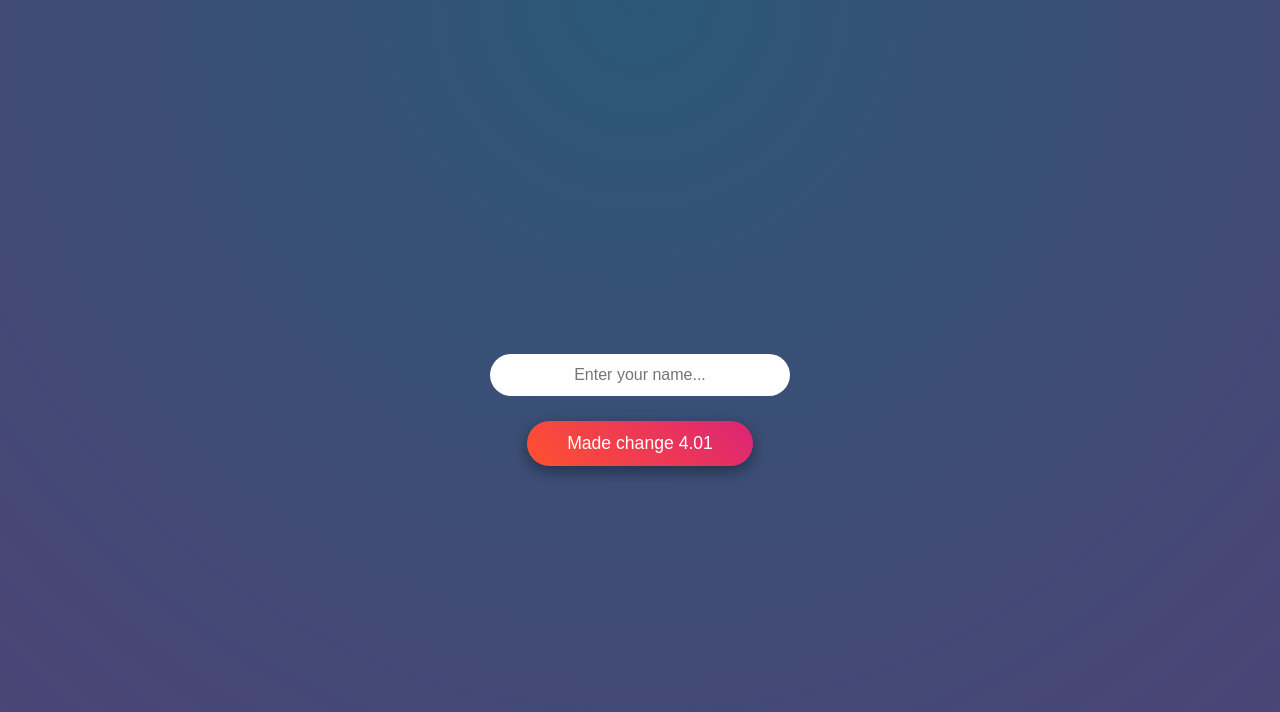
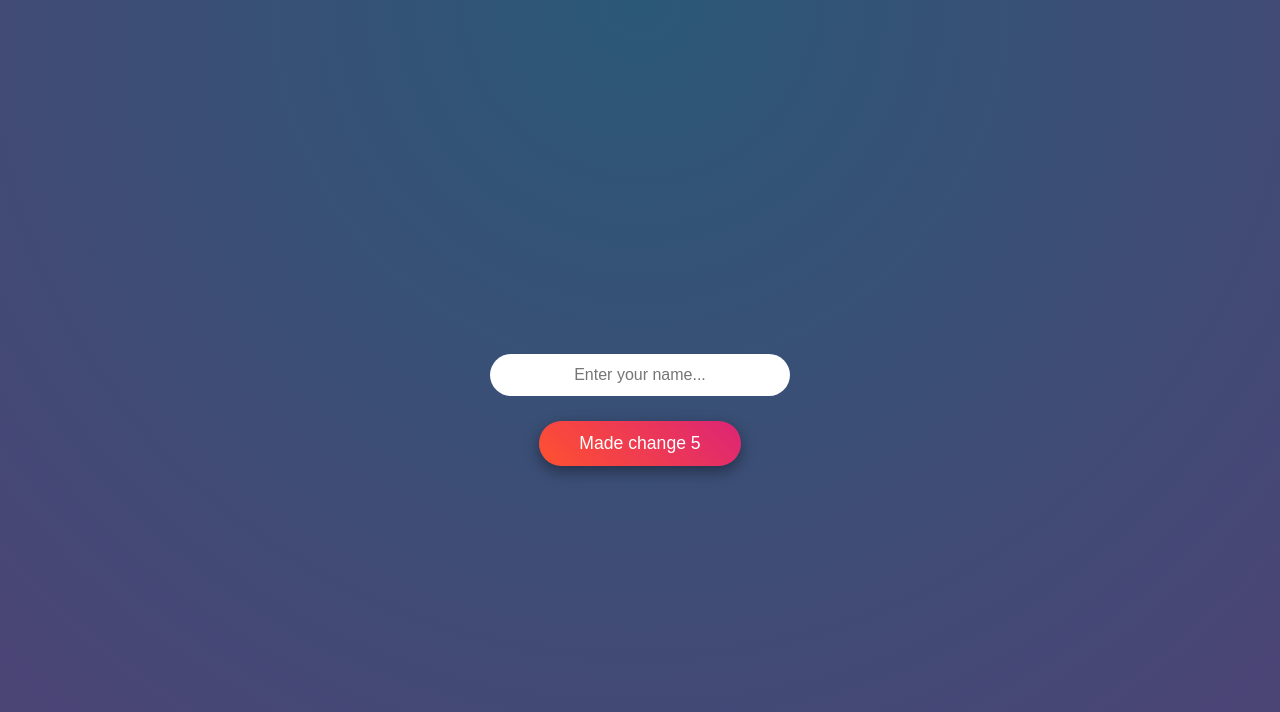
Before and after one commit to Akashalf/gitRepo, a plain HTML site: page index.html in a window 1280 px wide. Drawn offline with Linux system fonts and the light colour scheme.

Commit message:
change 5

```diff
--- a/index.html
+++ b/index.html
@@ -54,7 +54,7 @@
 </head>
 <body>
   <input type="text" id="nameInput" placeholder="Enter your name..." />
-  <button onclick="startShow()">Made change 4.01</button>
+  <button onclick="startShow()">Made change 5</button>
 
   <script>
     function startShow1() {
```
